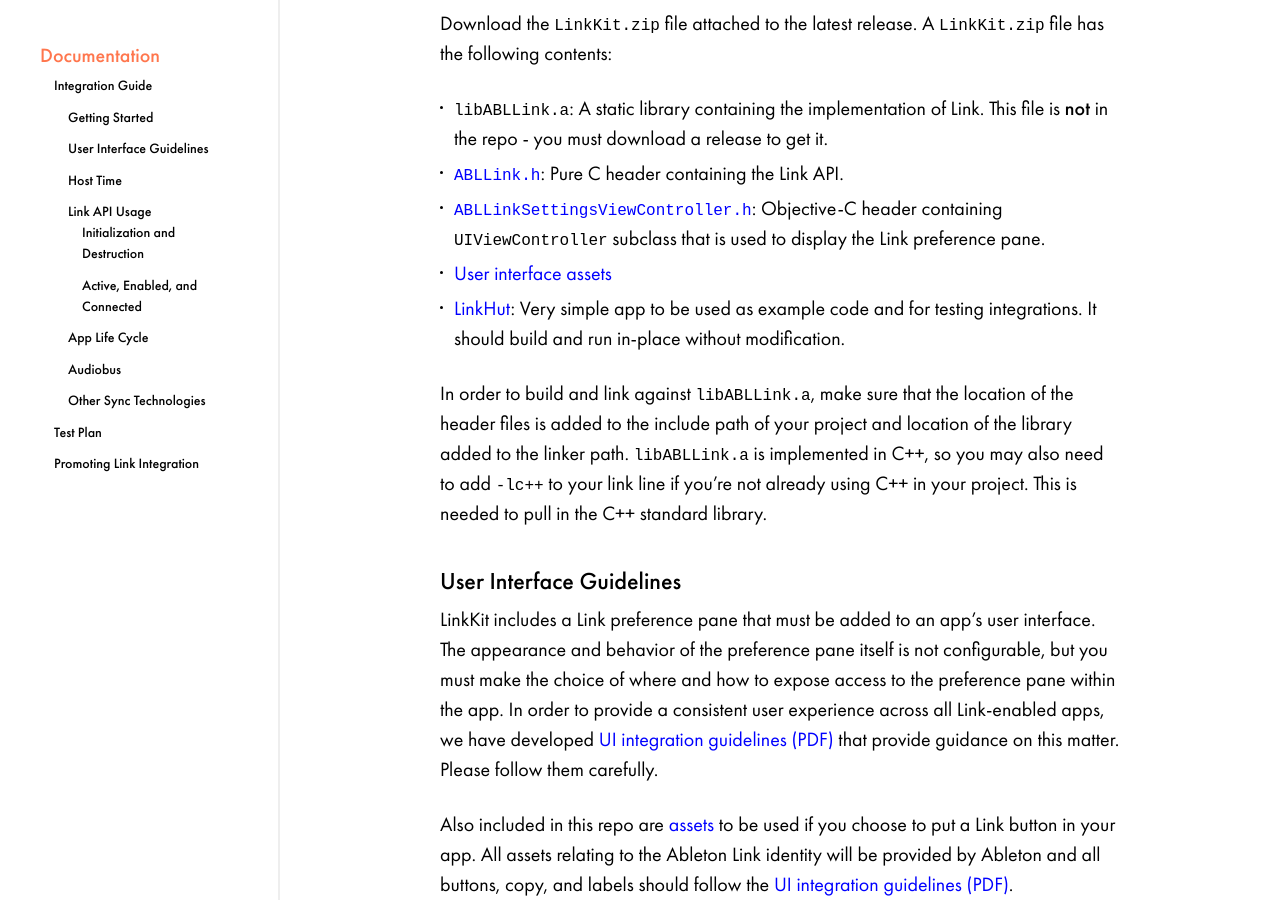
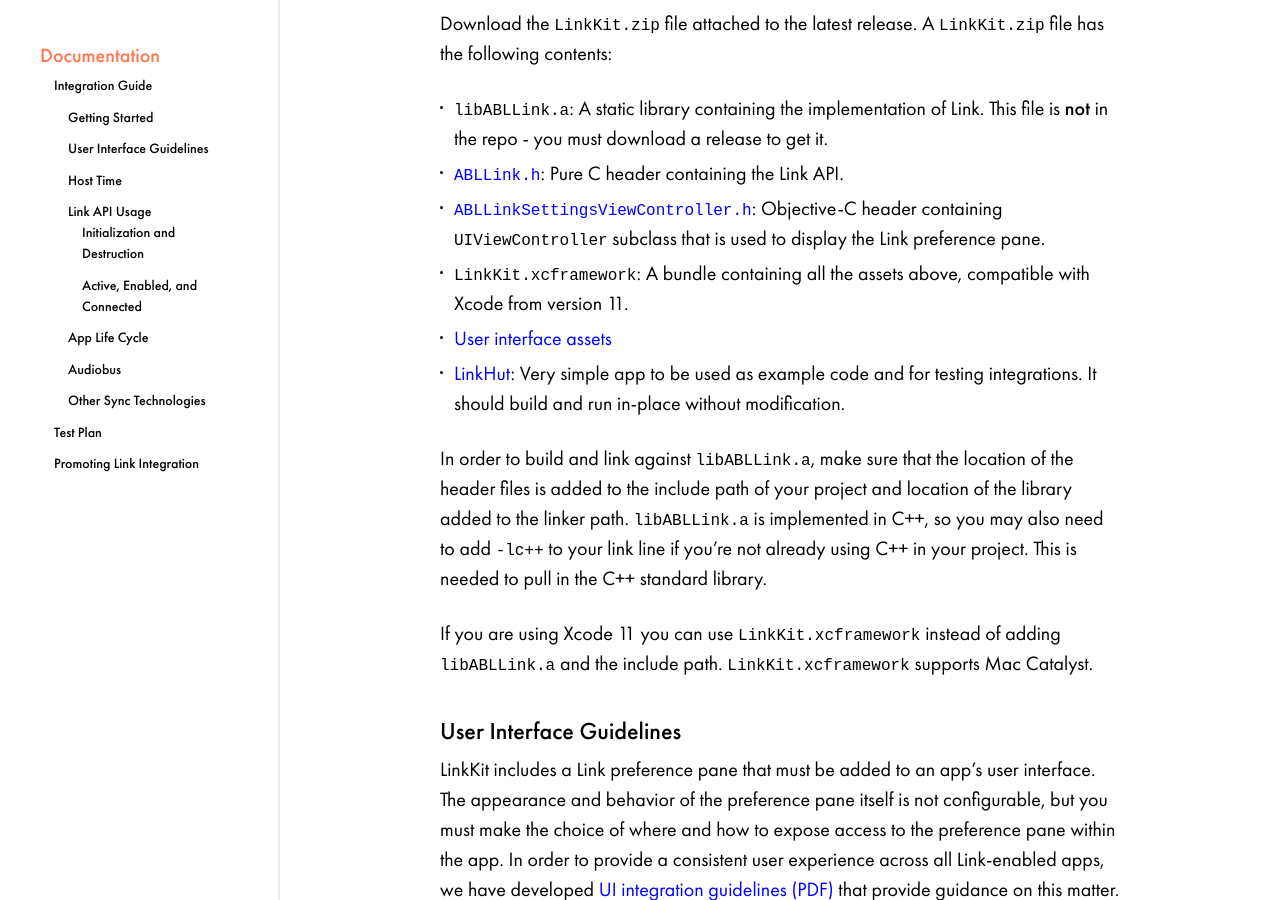
Before and after one commit to Ableton/ableton.github.io, a Jekyll site: the page built from linkkit/index.md, in a window 1280 px wide and 900 px high, scrolled down 1121 px. Built offline with Jekyll 4.4.1, drawn with Linux system fonts in a browser that asks for light colours.

Commit message:
Add documentation on the xcframework to the LinkKit page

```diff
--- a/linkkit/index.md
+++ b/linkkit/index.md
@@ -47,6 +47,7 @@ the following contents:
 - [`ABLLinkSettingsViewController.h`](https://github.com/Ableton/LinkKit/blob/master/LinkKit/ABLLinkSettingsViewController.h):
   Objective-C header containing `UIViewController` subclass that is used to display the
   Link preference pane.
+- `LinkKit.xcframework`: A bundle containing all the assets above, compatible with Xcode from version 11.
 - [User interface assets](https://github.com/Ableton/LinkKit/tree/master/assets)
 - [LinkHut](https://github.com/Ableton/LinkKit/tree/master/examples/LinkHut): Very simple
   app to be used as example code and for testing integrations. It should build and run
@@ -57,6 +58,8 @@ header files is added to the include path of your project and location of the li
 added to the linker path. `libABLLink.a` is implemented in C++, so you may also need to
 add `-lc++` to your link line if you're not already using C++ in your project. This is
 needed to pull in the C++ standard library.
+
+If you are using Xcode 11 you can use `LinkKit.xcframework` instead of adding `libABLLink.a` and the include path. `LinkKit.xcframework` supports Mac Catalyst.
 
 ### User Interface Guidelines
 
```
